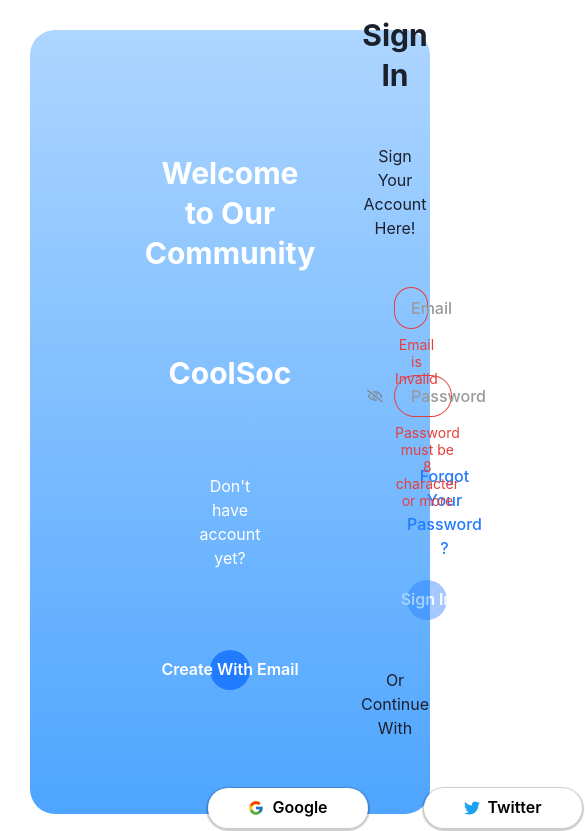
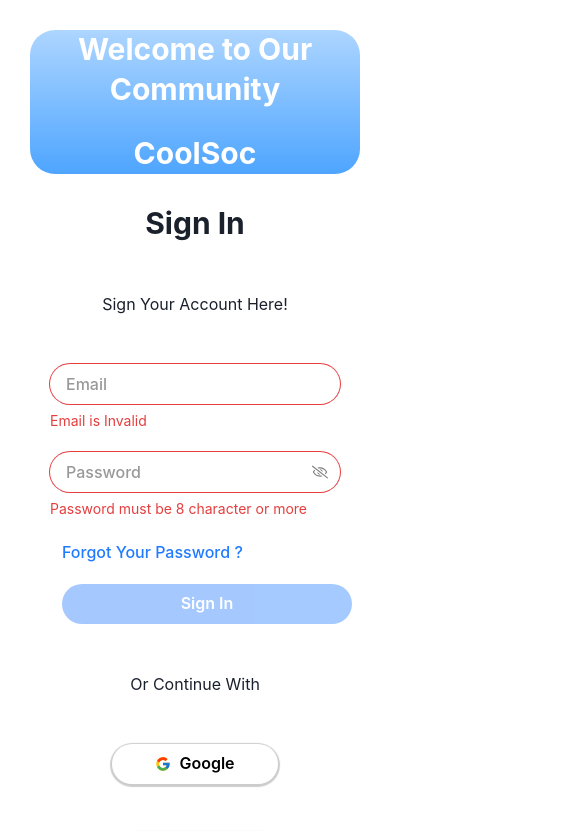
Before and after one commit to Afwan-Pratama/CoolSoc, a React (Create React App) app: page /sign-in in a window 390 px wide. Shown: the top 831 px of the page, 585 px wide, since content can reach past the window. Built offline with nearby package versions, Linux system fonts and the light colour scheme; no server answers.

Commit message:
Add Responsive On Sign In Page

```diff
--- a/src/pages/SignIn/components/SignInContainer.jsx
+++ b/src/pages/SignIn/components/SignInContainer.jsx
@@ -14,7 +14,8 @@ import {
     InputRightElement,
     Icon,
     useToast,
-    Link } from '@chakra-ui/react'
+    Link,
+    useMediaQuery } from '@chakra-ui/react'
 
 import { useNavigate , Link as ReactLink} from 'react-router-dom'
 
@@ -48,6 +49,8 @@ export default function SignInContainer() {
     const toast = useToast()
 
     const dispatch = useDispatch()
+
+    const {isLargerThan850px} = useMediaQuery('(min-width:850px)')
 
     const { login , signGoogle} = useAuth()
 
@@ -166,12 +169,12 @@ export default function SignInContainer() {
 
   return (
             <Flex
-            w='50%'
+            w={isLargerThan850px?'50%':''}
             flexDirection='column'
             alignItems='center'
             justifyContent='center'
             gap='12'
-            px={[200, 100 , 75 , 100 , 150 , 200]}
+            px={[50, 100 , 75 , 100 , 150 , 200]}
             >
 
                 <Heading>Sign In</Heading>
@@ -264,7 +267,10 @@ export default function SignInContainer() {
                 >Or Continue With</Text>
 
                 <ButtonGroup
-                gap='12'>
+                gap='12'
+                flexDir={isLargerThan850px?'row':'column'}
+                justifyContent={isLargerThan850px?'':'center'}
+                >
 
                         <Button
                         leftIcon={<Icon as={FcGoogle} />}
--- a/src/pages/SignIn/index.jsx
+++ b/src/pages/SignIn/index.jsx
@@ -5,7 +5,8 @@ import {
     Button,
     Flex,
     Heading,
-    Text } from '@chakra-ui/react'
+    Text,
+    useMediaQuery } from '@chakra-ui/react'
 
 import { Link as ReactLink } from 'react-router-dom'
 
@@ -15,29 +16,39 @@ import SignInContainer from './components/SignInContainer'
 
 export default function SignIn() {
 
+    const [isLargerThan850px] = useMediaQuery('(min-width:850px)')
+
+    console.log(isLargerThan850px)
+
     return (
       <motion.div
         initial={{opacity: 0}}
         animate={{opacity:1}}
         exit={{opacity:0}}>
+
         <Flex
         textAlign='center'
-        h='100vh'>
+        h={isLargerThan850px?'100vh':''}
+        flexDir={isLargerThan850px?'row':'column-reverse'}
+        >
 
-            <Box
-            w='50%'
-            padding='30px'>
+                <Box
+                w={isLargerThan850px?'50%':'full'}
+                padding='30px'>
 
                 <Flex
                 bg='linear-gradient(180deg, rgba(78, 165, 255, 0) 0%, rgba(78, 165, 255, 0.463542) 0.01%, #4EA5FF 100%);'
                 flexDirection='column'
                 alignItems='center'
                 borderRadius='25px'
-                h='full'
+                h={isLargerThan850px?'full':''}
                 justifyContent='center'
                 gap='20'
-                px={[200, 100 , 75 , 100 , 140 , 170]}
+                px={[50, 100 , 75 , 100 , 140 , 170]}
                 >
+                    {isLargerThan850px &&
+
+                    <>
 
                     <Heading
                     color='white'
@@ -47,13 +58,16 @@ export default function SignIn() {
                     color='white'
                     >CoolSoc</Heading>
 
+                    </>
+
+                    }
                     <Text
                     color='white'
                     >Don't have account yet?</Text>
 
                     <Button
                     variant='solid'
-                    w='full'
+                    w={isLargerThan850px?'full':''}
                     colorScheme='twitter'
                     bg='primary.100'
                     color='white'
@@ -67,6 +81,33 @@ export default function SignIn() {
 
             <SignInContainer/>
 
+            {!isLargerThan850px &&
+
+                <Box
+                padding='30px'>
+
+                    <Flex
+                    flexDir='column'
+                    alignItems='center'
+                    rowGap='6'
+                    bg='linear-gradient(180deg, rgba(78, 165, 255, 0) 0%, rgba(78, 165, 255, 0.463542) 0.01%, #4EA5FF 100%);'
+                    borderRadius='25px'
+                    >
+
+                        <Heading
+                        color='white'
+                        >Welcome to Our Community</Heading>
+
+                        <Heading
+                        color='white'
+                        >CoolSoc</Heading>
+
+                    </Flex>
+
+                </Box>
+
+            }
+
         </Flex>
       </motion.div>
   )
```
